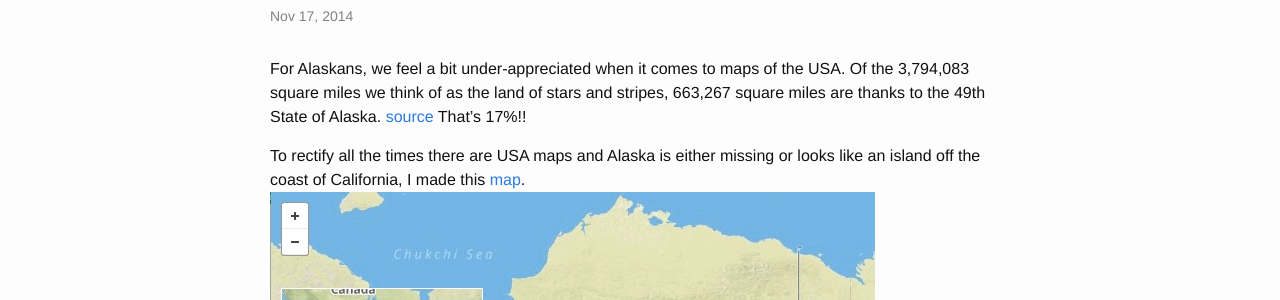
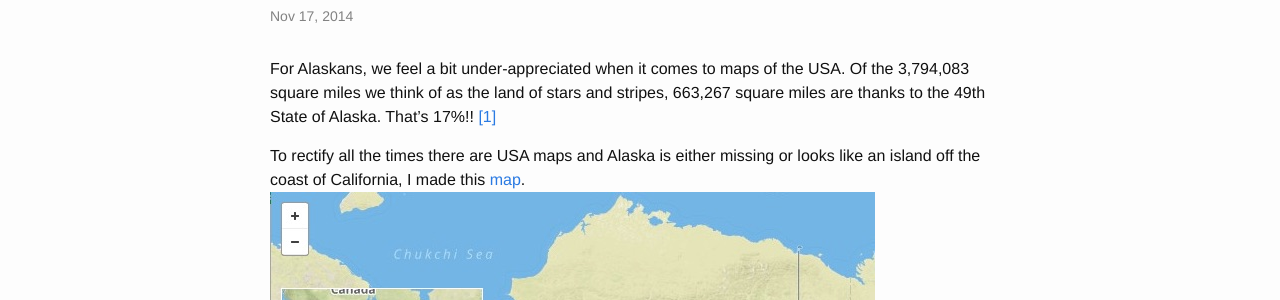
Before and after one commit to joshuahouston/joshuahouston.github.io, a Jekyll site: the page built from _posts/2014-11-17-lower-48.markdown, in a window 1280 px wide. Shown: the part 143-443 px from the top of the page. Built offline with Jekyll 4.4.1, drawn with Linux system fonts in a browser that asks for light colours.

Commit message:
Changed
Some things. nbd

```diff
--- a/_posts/2014-11-17-lower-48.markdown
+++ b/_posts/2014-11-17-lower-48.markdown
@@ -4,7 +4,7 @@ title:  "Map of the USA (plus lower 48)"
 date:   2014-11-17 02:58:31
 categories: maps
 ---
-For Alaskans, we feel a bit under-appreciated when it comes to maps of the USA. Of the 3,794,083 square miles we think of as the land of stars and stripes, 663,267 square miles are thanks to the 49th State of Alaska. [source] That's 17%!!
+For Alaskans, we feel a bit under-appreciated when it comes to maps of the USA. Of the 3,794,083 square miles we think of as the land of stars and stripes, 663,267 square miles are thanks to the 49th State of Alaska. That's 17%!! [[1]][1]
 
 To rectify all the times there are USA maps and Alaska is either missing or looks like an island off the coast of California, I made this [map].
 ![USA map]({{ site.url }}/assets/screenshot.jpg)
@@ -14,6 +14,6 @@ Actually, I should say I tweaked [this] Mapbox map, because I just swapped the b
 I'm just learning how to run this website that is running on Jekyll so bear with me.
 
 
-[source]:   http://www.enchantedlearning.com/usa/states/area.shtml
+[1]:   http://www.enchantedlearning.com/usa/states/area.shtml "http://www.enchantedlearning.com/usa/states/area.shtml"
 [map]: http://www.joshuahouston.org/maps/lower48
 [this]: https://www.mapbox.com/mapbox.js/example/v1.0.0/inset-hawaii-alaska/
```
Also changed, not shown: _posts/2014-11-17-yesterdays-kayak.markdown (+1 -9 lines).
